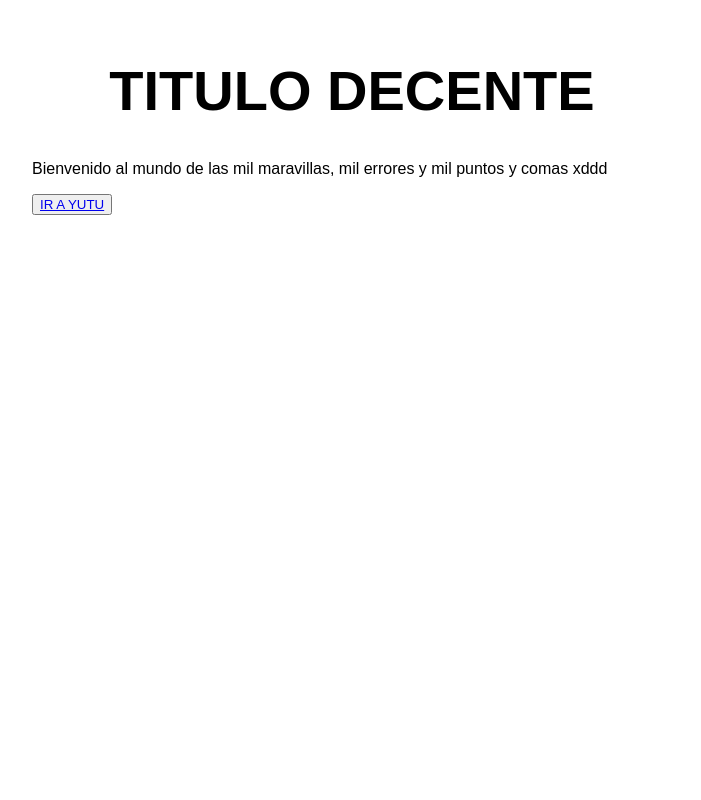
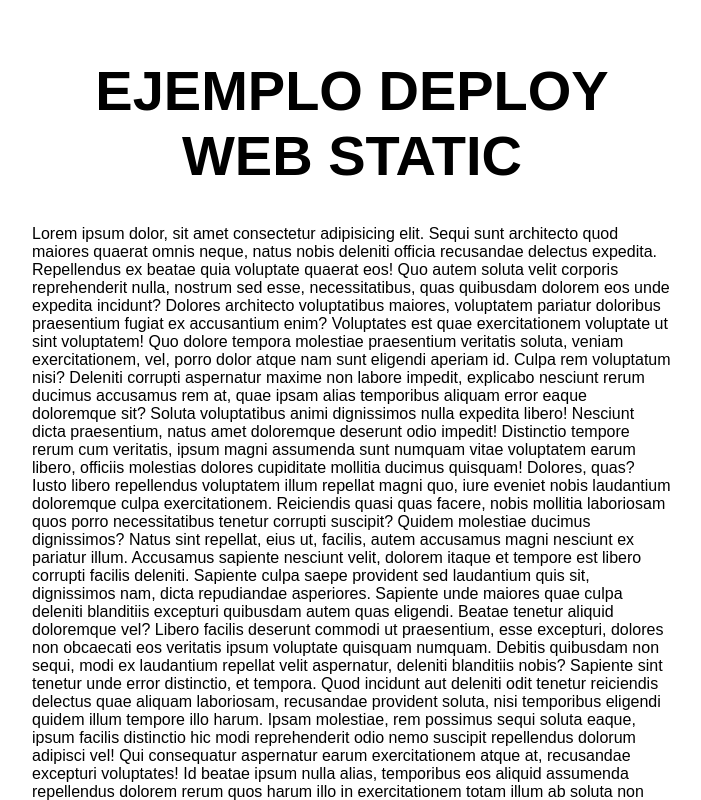
Before and after one commit to IMPACText/DemoEstatica2, a website: page src/index.html in a window 1280 px wide. Shown: the top 800 px of the page, without its empty margins (288-989 px from the left). Drawn offline with Linux system fonts and the light colour scheme.

Commit message:
Cambios 2

```diff
--- a/src/index.html
+++ b/src/index.html
@@ -10,10 +10,29 @@
 
 <body>
   <main>
-    <h1>TITULO DECENTE</h1>
+    <h1>EJEMPLO DEPLOY WEB STATIC</h1>
 
-    <p>Bienvenido al mundo de las mil maravillas, mil errores y mil puntos y comas xddd</p>
-    <button><a  href="youtube.com">IR A YUTU</a> </button>
+    <p>Lorem ipsum dolor, sit amet consectetur adipisicing elit. Sequi sunt architecto quod maiores quaerat omnis neque, natus nobis deleniti officia recusandae delectus expedita. Repellendus ex beatae quia voluptate quaerat eos!
+    Quo autem soluta velit corporis reprehenderit nulla, nostrum sed esse, necessitatibus, quas quibusdam dolorem eos unde expedita incidunt? Dolores architecto voluptatibus maiores, voluptatem pariatur doloribus praesentium fugiat ex accusantium enim?
+    Voluptates est quae exercitationem voluptate ut sint voluptatem! Quo dolore tempora molestiae praesentium veritatis soluta, veniam exercitationem, vel, porro dolor atque nam sunt eligendi aperiam id. Culpa rem voluptatum nisi?
+    Deleniti corrupti aspernatur maxime non labore impedit, explicabo nesciunt rerum ducimus accusamus rem at, quae ipsam alias temporibus aliquam error eaque doloremque sit? Soluta voluptatibus animi dignissimos nulla expedita libero!
+    Nesciunt dicta praesentium, natus amet doloremque deserunt odio impedit! Distinctio tempore rerum cum veritatis, ipsum magni assumenda sunt numquam vitae voluptatem earum libero, officiis molestias dolores cupiditate mollitia ducimus quisquam!
+    Dolores, quas? Iusto libero repellendus voluptatem illum repellat magni quo, iure eveniet nobis laudantium doloremque culpa exercitationem. Reiciendis quasi quas facere, nobis mollitia laboriosam quos porro necessitatibus tenetur corrupti suscipit?
+    Quidem molestiae ducimus dignissimos? Natus sint repellat, eius ut, facilis, autem accusamus magni nesciunt ex pariatur illum. Accusamus sapiente nesciunt velit, dolorem itaque et tempore est libero corrupti facilis deleniti.
+    Sapiente culpa saepe provident sed laudantium quis sit, dignissimos nam, dicta repudiandae asperiores. Sapiente unde maiores quae culpa deleniti blanditiis excepturi quibusdam autem quas eligendi. Beatae tenetur aliquid doloremque vel?
+    Libero facilis deserunt commodi ut praesentium, esse excepturi, dolores non obcaecati eos veritatis ipsum voluptate quisquam numquam. Debitis quibusdam non sequi, modi ex laudantium repellat velit aspernatur, deleniti blanditiis nobis?
+    Sapiente sint tenetur unde error distinctio, et tempora. Quod incidunt aut deleniti odit tenetur reiciendis delectus quae aliquam laboriosam, recusandae provident soluta, nisi temporibus eligendi quidem illum tempore illo harum.
+    Ipsam molestiae, rem possimus sequi soluta eaque, ipsum facilis distinctio hic modi reprehenderit odio nemo suscipit repellendus dolorum adipisci vel! Qui consequatur aspernatur earum exercitationem atque at, recusandae excepturi voluptates!
+    Id beatae ipsum nulla alias, temporibus eos aliquid assumenda repellendus dolorem rerum quos harum illo in exercitationem totam illum ab soluta non quis repellat nemo et vitae incidunt. Ex, possimus.
+    Quod alias itaque sunt quam eaque, expedita saepe ducimus quasi, dolorum inventore dolore earum, eligendi aspernatur. Ea labore beatae ducimus praesentium architecto, aliquam, amet maiores repudiandae voluptas, incidunt et consectetur?
+    Blanditiis numquam culpa repudiandae porro omnis soluta, voluptatibus quae aperiam excepturi ex harum molestias doloremque error eius, aliquam rerum? Officia neque dolorem maiores reprehenderit cupiditate quidem in odio minus accusamus.
+    Sapiente culpa magnam consequatur ipsa inventore quia est totam voluptas numquam rerum officiis explicabo, unde commodi nobis maxime excepturi, asperiores soluta amet. Ea, minima. Dignissimos, possimus sunt? Deserunt, pariatur sit!
+    Ipsam fuga aut totam non. Adipisci mollitia commodi fugit sed! Mollitia ea dolores, velit nisi sint adipisci laborum placeat atque aperiam quo impedit ipsum expedita, ex eaque saepe tempora. Minima?
+    Corporis cumque veniam fuga amet, nemo voluptates expedita, et quos magni voluptatibus, rerum quo eum eius reiciendis nesciunt animi omnis repudiandae obcaecati. Laudantium aliquam unde minus libero iusto. Rem, tempore!
+    Quod eligendi ratione alias sed rem porro neque tempora omnis tenetur veniam iste nemo mollitia sit, adipisci accusamus illum minima corporis iure, maiores quasi nihil tempore rerum! Sed, magnam quis.
+    Explicabo quia dicta est minima illum fugiat. Iure dignissimos illo eaque maxime veniam? Magni consequatur, sunt voluptatem ipsam saepe officiis, modi fuga dolorum fugit vitae maiores voluptate dicta, quo labore.
+    Repellat delectus consectetur, libero impedit similique fugiat itaque magnam corporis accusantium quos! Beatae, hic nisi minus pariatur laborum, necessitatibus aliquid cupiditate odit ad rem dolorum nam, eius veritatis temporibus? Provident.</p>
+    <button><a  href="youtube.com">Ir Youtube</a> </button>
   </main>
 </body>
 
```
